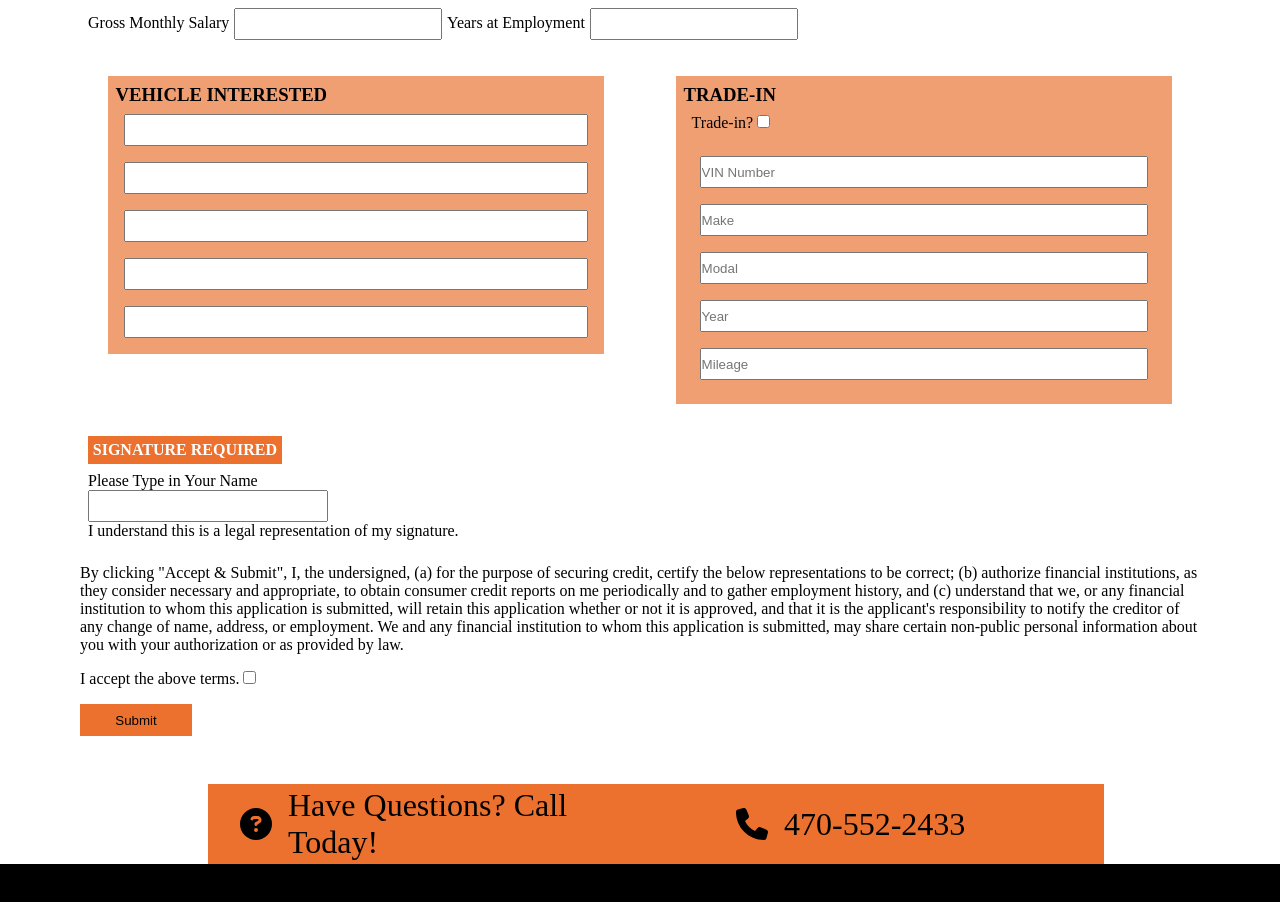
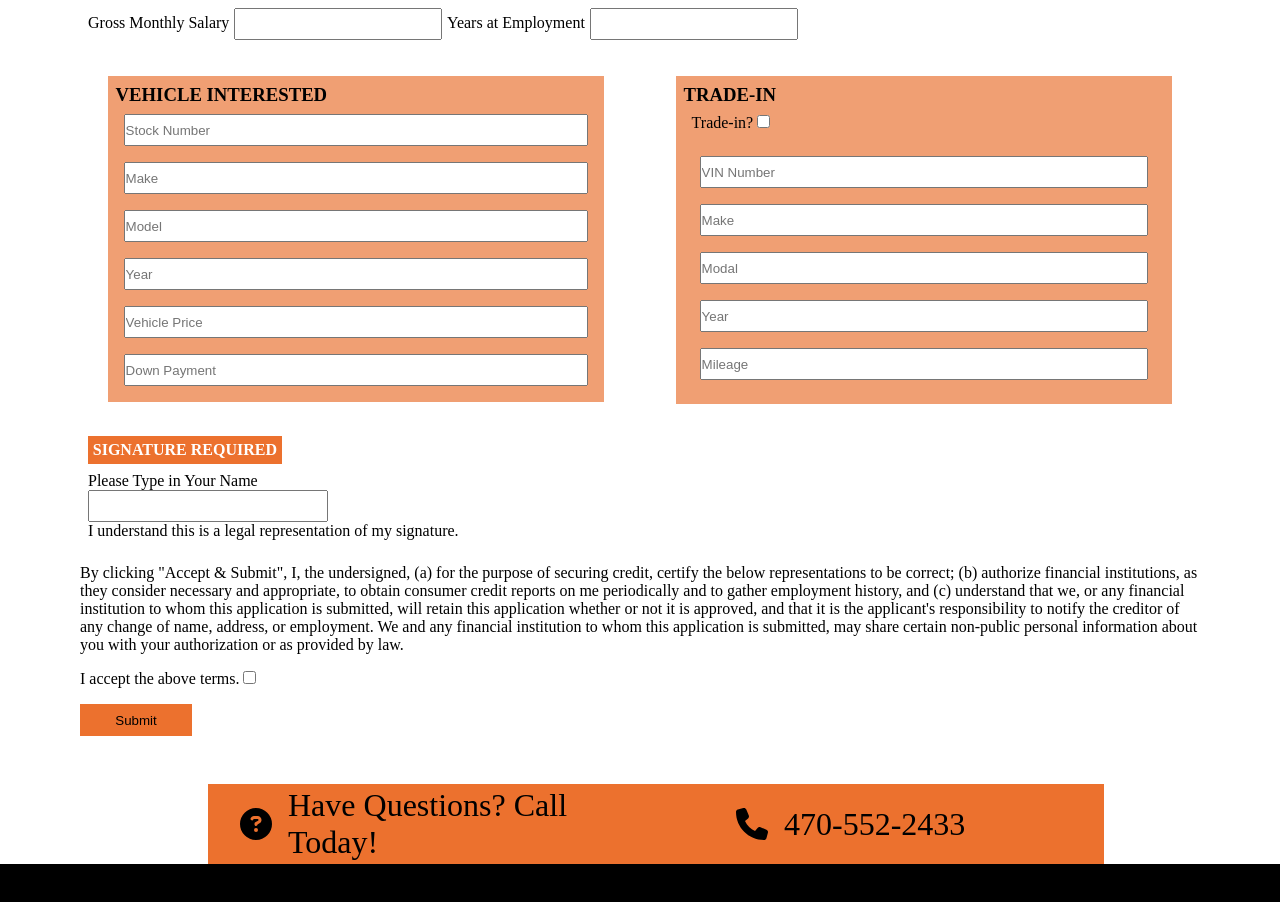
Before and after one commit to bonnerjallah/jdandsonsauto, a React (Vite) app in the folder Webapp/Frontend/: page /ApplyOnLine in a window 1280 px wide. Shown: the part 1188-2090 px from the top of the page. Built offline with nearby package versions, Linux system fonts and the light colour scheme; no server answers.

Commit message:
modify availability form server side logic

```diff
--- a/Webapp/Frontend/src/components/Applyform.jsx
+++ b/Webapp/Frontend/src/components/Applyform.jsx
@@ -313,19 +313,23 @@ const Applyform = () => {
                         <h3>VEHICLE INTERESTED</h3>
 
                         <label htmlFor="intrestedvehistock"></label>
-                        <input type="text" name="vehistock" id="intrestedvehistock" />
+                        <input type="text" name="vehistock" id="intrestedvehistock" placeholder='Stock Number' />
 
                         <label htmlFor="intrestedvihiname"></label>
-                        <input type="text" name="vehiname" id="intrestedvihiname" />
+                        <input type="text" name="vehiname" id="intrestedvihiname" placeholder='Make' />
 
                         <label htmlFor="intrestedvehitype"></label>
-                        <input type="text" name="vehitype" id="intrestedvehitype" />
+                        <input type="text" name="vehitype" id="intrestedvehitype" placeholder='Model' />
 
                         <label htmlFor="intrestedvehiyear"></label>
-                        <input type="text" name="vehiyear" id="intrestedvehiyear" />
+                        <input type="text" name="vehiyear" id="intrestedvehiyear" placeholder='Year' />
+
+                        <label htmlFor="intrestedvehiprice"></label>
+                        <input type="text" name='vehiprice' id='intrestedvehiprice' placeholder='Vehicle Price' />
 
                         <label htmlFor="downpaymentamount"></label>
-                        <input type="number" name="downpayment" id="downpaymentamount"/>
+                        <input type="number" name="downpayment" id="downpaymentamount" placeholder='Down Payment'/>
+
                     </div>
                     <div className={applyformstyle.tradeInContainer}>
                         <h3>TRADE-IN</h3>
--- a/Webapp/Frontend/src/components/AvailabilityModal.jsx
+++ b/Webapp/Frontend/src/components/AvailabilityModal.jsx
@@ -65,8 +65,11 @@ const AvailabilityModal = ({ avaliData, closeAvilModal}) => {
     console.log(quoteAndAvail)
     console.log(contactType)
 
+    const [errorMessage, setErrorMessage] = useState('')
 
-    const handleFormSubmit = async () => {
+
+    const handleFormSubmit = async (e) => {
+        e.preventDefault()
         try {
             const response = await axios.post(
                 "http://localhost:3001/availabilityAndQuote",
@@ -97,10 +100,8 @@ const AvailabilityModal = ({ avaliData, closeAvilModal}) => {
                 console.log("Error sending message", response.data);
             }
         } catch (error) {
-            console.log("Error", error);
-
             if (error.response) {
-                console.log("Error response:", error.response.data);
+                setErrorMessage(error.response.data.error)
             }
         }
     };
@@ -159,6 +160,9 @@ const AvailabilityModal = ({ avaliData, closeAvilModal}) => {
                     <label htmlFor="availabilitymessagemessage"></label>
                     <textarea name="availability_message" id="availabilitymessagemessage" cols="30" rows="10" placeholder="Comments" onChange={handleFormInput} style={{width: '100%', marginBottom: '.5rem'}}></textarea>
                     <p>By clicking "SUBMIT", I consent to be contacted by the dealer at any telephone number or Email I provide, including, without limitation, communications sent via text message to my cell phone or communications sent using an autodialer or prerecorded message. This acknowledgment constitutes my written consent to receive such communications. I have read and agree to the Privacy Policy of this dealer.</p>
+
+                    {errorMessage && <p className={availabilitymodalstyle.errorMessage}>{errorMessage}</p>}
+
                     <button type="submit">Submit</button>
                 </form>
             </div>
--- a/Webapp/Frontend/src/styles/availabilitymodalstyle.module.css
+++ b/Webapp/Frontend/src/styles/availabilitymodalstyle.module.css
@@ -111,8 +111,16 @@ fieldset{
     border: none;
 }
 
+.errorMessage{
+    width: 20%;
+    background-color: rgb(193, 192, 192);
+    color: red;
+    text-align: center;
+    margin: auto;
+}
+
 input[type="number"]::-webkit-inner-spin-button,
 input[type="number"]::-webkit-outer-spin-button {
-  -webkit-appearance: none;
-  margin: 0;
+    -webkit-appearance: none;
+    margin: 0;
 }
```
Also changed, not shown: 1 other file (tests, documents, lock files or other folders).
